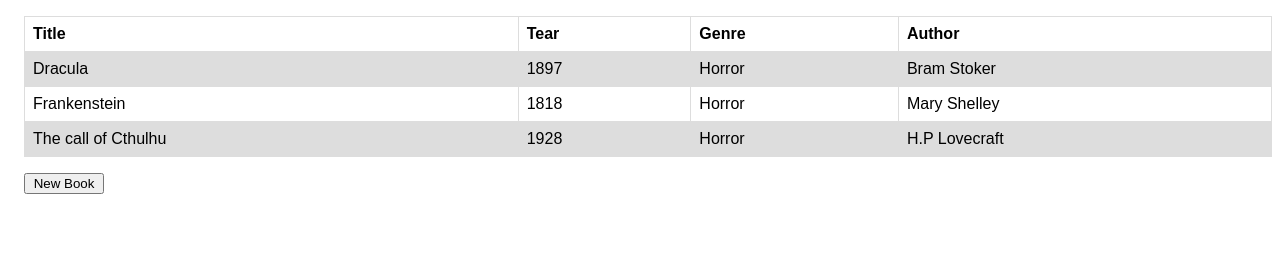
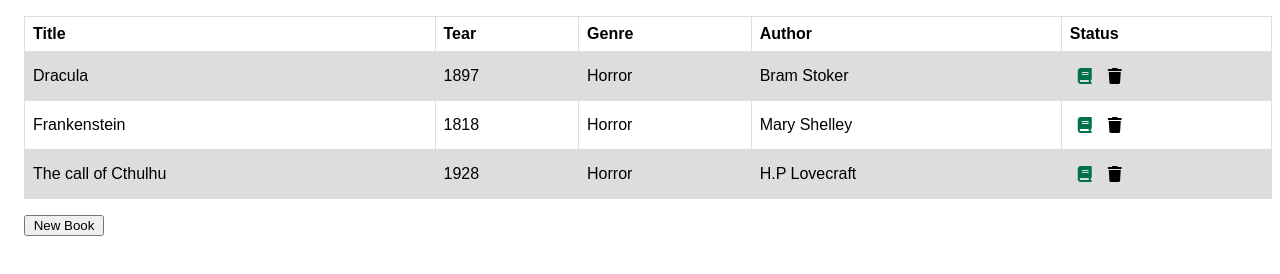
Before and after one commit to daCruzNobre/TOP-Library, a plain HTML site: page index.html in a window 1280 px wide. Drawn offline with Linux system fonts and the light colour scheme.

Commit message:
finish delet button

```diff
--- a/index.html
+++ b/index.html
@@ -3,6 +3,7 @@
 <head>
     <meta charset="UTF-8">
     <meta name="viewport" content="width=device-width, initial-scale=1.0">
+    <script src="https://kit.fontawesome.com/840c6735b5.js" crossorigin="anonymous"></script>
     <link rel="stylesheet" href="styles.css">
     <title>Document</title>
 </head>
--- a/main.js
+++ b/main.js
@@ -1,33 +1,45 @@
 //initialize book array
-const myLibrary = [
-  { title: "Dracula", year: 1897, genre: "Horror", author: "Bram Stoker" },
+let myLibrary = [
+  {
+    title: "Dracula",
+    year: 1897,
+    genre: "Horror",
+    author: "Bram Stoker",
+    isRead: false,
+    id: '1a7f1efb-6645-4ebc-a01d-6a94046d67b2',
+  },
   {
     title: "Frankenstein",
     year: 1818,
     genre: "Horror",
     author: "Mary Shelley",
+    isRead: false,
+    id: '0b22791b-c724-4a66-865c-1b463cf2c567'
   },
   {
     title: "The call of Cthulhu",
     year: 1928,
     genre: "Horror",
     author: "H.P Lovecraft",
+    isRead: false,
+    id: '4b0c085d-ba17-40d4-b72c-971965c77f1e'
   },
 ];
 
 // constructor book function
-function Book(title, year, genre, author, id) {
+function Book(title, year, genre, author, id, isRead = false) {
   this.title = title;
   this.year = year;
   this.genre = genre;
   this.author = author;
   this.id = id;
+  this.isRead = isRead;
 }
 
 // function to add books to the aarray
 function addBookToLibrary(title, year, genre, author) {
   const id = crypto.randomUUID();
-  const book = new book(title, year, genre, author, id);
+  const book = new Book(title, year, genre, author, id);
   myLibrary.push(book);
 }
 
@@ -41,16 +53,19 @@ function displayBooks() {
   const year = document.createElement("th");
   const genre = document.createElement("th");
   const author = document.createElement("th");
+  const status = document.createElement("th");
 
   title.textContent = "Title";
   year.textContent = "Tear";
   genre.textContent = "Genre";
   author.textContent = "Author";
+  status.textContent = "Status";
 
   row.appendChild(title);
   row.appendChild(year);
   row.appendChild(genre);
   row.appendChild(author);
+  row.appendChild(status);
 
   table.appendChild(row);
   for (let book = 0; book < myLibrary.length; book++) {
@@ -59,16 +74,42 @@ function displayBooks() {
     const year = document.createElement("td");
     const genre = document.createElement("td");
     const author = document.createElement("td");
+    const status = document.createElement("td");
+    // crate fontawesome icon
+    const bookIcon = document.createElement('i');
+    bookIcon.classList.add('fa-solid','fa-book');
+    bookIcon.style.color = "rgb(0, 112, 79)"
+
+    status.appendChild(bookIcon);
+    const deleteIcon = document.createElement('i');
+    deleteIcon.classList.add('fa-solid','fa-trash');
+    deleteIcon.dataset.id = myLibrary[book].id;
+
+    deleteIcon.addEventListener('click', (e) => {
+      let id = deleteIcon.dataset.id;
+      console.log(id);
+
+      const result = myLibrary.filter( book => book.id != id)
+      myLibrary = result;
+      displayBooks();
+
+      console.log(myLibrary);
+    });
+
+    status.appendChild(deleteIcon);
 
     title.textContent = myLibrary[book].title;
     year.textContent = myLibrary[book].year;
     genre.textContent = myLibrary[book].genre;
     author.textContent = myLibrary[book].author;
 
+    row.dataset.id = myLibrary[book].id;
+
     row.appendChild(title);
     row.appendChild(year);
     row.appendChild(genre);
     row.appendChild(author);
+    row.appendChild(status);
 
     table.appendChild(row);
     console.log(row);
@@ -102,7 +143,4 @@ addBookBtn.addEventListener("click", (e) => {
   displayBooks();
 });
 
-// function to add books to the array
-function addBooks() {}
-
 displayBooks();
```
